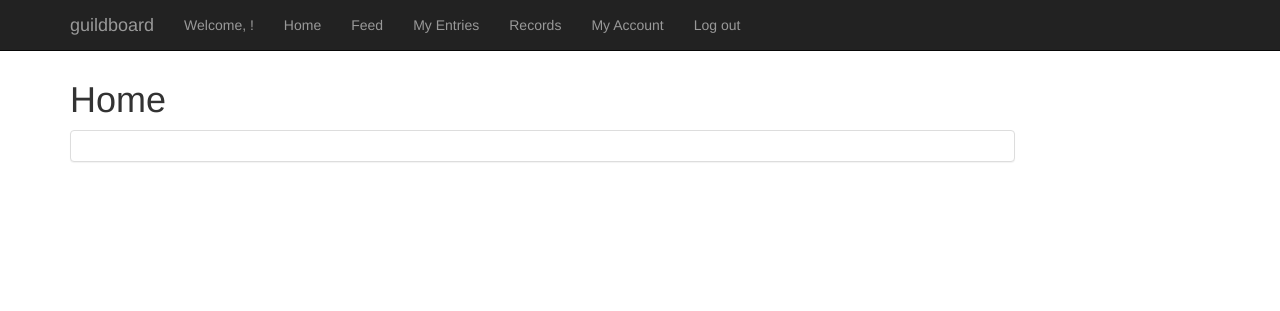
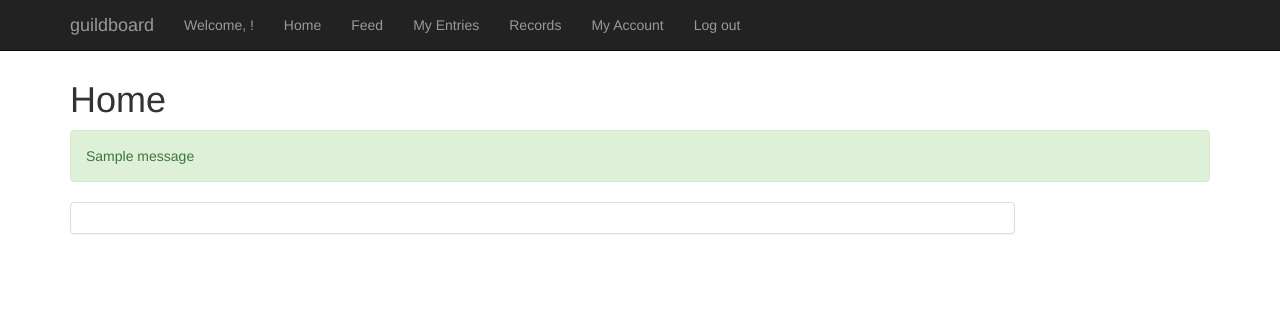
Before and after one commit to fishd/guildboard, a Django app: page /home/ in a window 1280 px wide. Shown: the top 311 px of the page. Run offline with Django 3.2, Linux system fonts and the light colour scheme; tables that the repository leaves empty hold one stand-in row (values such as "Sample post"); one stand-in notice (Sample message) is shown; parts of the project's set-up code (start-up, migrations or seed data) failed here and were passed over; some libraries are stand-ins or nearby versions.

Commit message:
Issue #11: Add message div.

```diff
--- a/templates/base.html
+++ b/templates/base.html
@@ -60,7 +60,13 @@
     <div class="container">
 
       <h1>{% block page_title %}Home{% endblock page_title %}</h1>
-
+      {% if messages %}
+      {% for message in messages %}
+      <div class="alert {% if message.tags %}alert-{{ message.tags }}{% endif %}">
+	    <p>{{ message }}</p>
+      </div>
+      {% endfor %}
+      {% endif %}
       {% block content %}
       <div class="row">
 	{% block sub_menu %}
```
